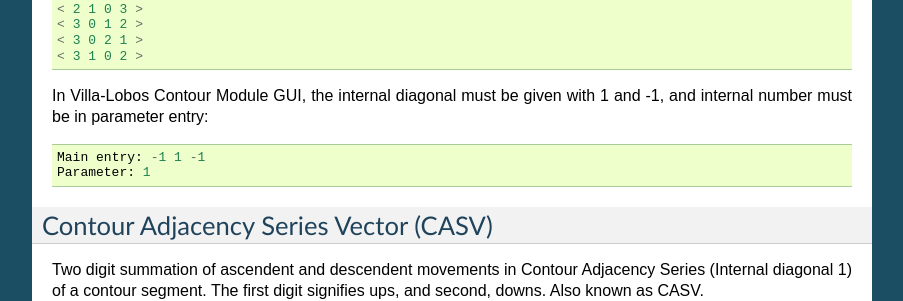
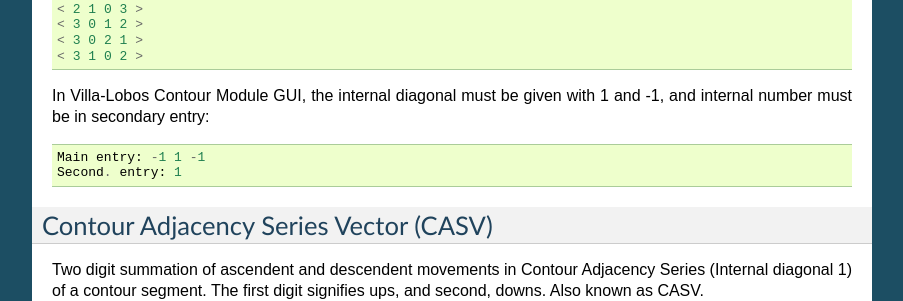
Before and after one commit to msampaio/musicontour, a Sphinx documentation site: the page built from docs/contour-operations.rst, in a window 1280 px wide and 900 px high, scrolled down 3299 px. Shown: the part 173-474 px from the top of the window, without its empty margins (198-1101 px from the left). Built offline with Sphinx 7.4.7, drawn with Linux system fonts in a browser that asks for light colours; formulas are drawn with MathJax 3; some of the changed text lies outside the part shown.

Commit message:
Small fixes and documentation about csim in GUI

```diff
--- a/docs/contour-operations.rst
+++ b/docs/contour-operations.rst
@@ -52,8 +52,9 @@
 Rotation
 --------
 
-In rotation the :term:`cseg <Cseg>` is split and the primer :term:`cpitches <Cpitch>`
-become the last ones. It accepts a rotation parameter.
+In rotation the :term:`cseg <Cseg>` is split and the primer
+:term:`cpitches <Cpitch>` become the last ones. It accepts a rotation
+parameter.
 
 For instance::
 
@@ -215,10 +216,10 @@
  < 3 1 0 2 >
 
 In |VLCM| GUI, the internal diagonal must be given with 1 and -1, and
-internal number must be in parameter entry::
+internal number must be in secondary entry::
 
  Main entry: -1 1 -1
- Parameter: 1
+ Second. entry: 1
 
 .. index:: Contour Adjacency Series Vector (CASV)
 
@@ -326,4 +327,10 @@
 position (marked in figure). Five of six positions have the same value
 in both segments. Thus, contour similarity is 5/6, or 0.83.
 
+In |VLCM| GUI, the contour segments must be input in main and
+secondary entries. For instance::
+
+ Main entry: 0 3 1 2
+ Second. entry: 0 2 1 3
+
 .. |VLCM| replace:: Villa-Lobos Contour Module
```
